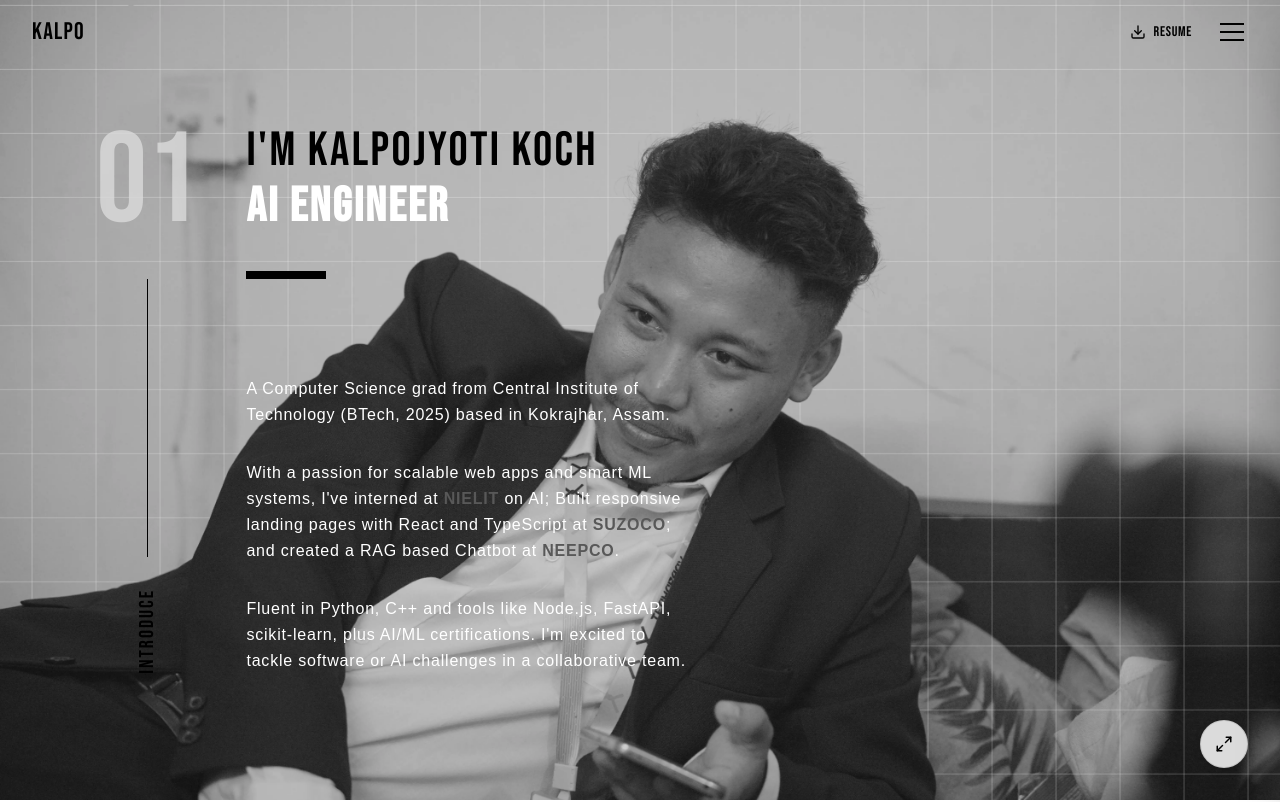
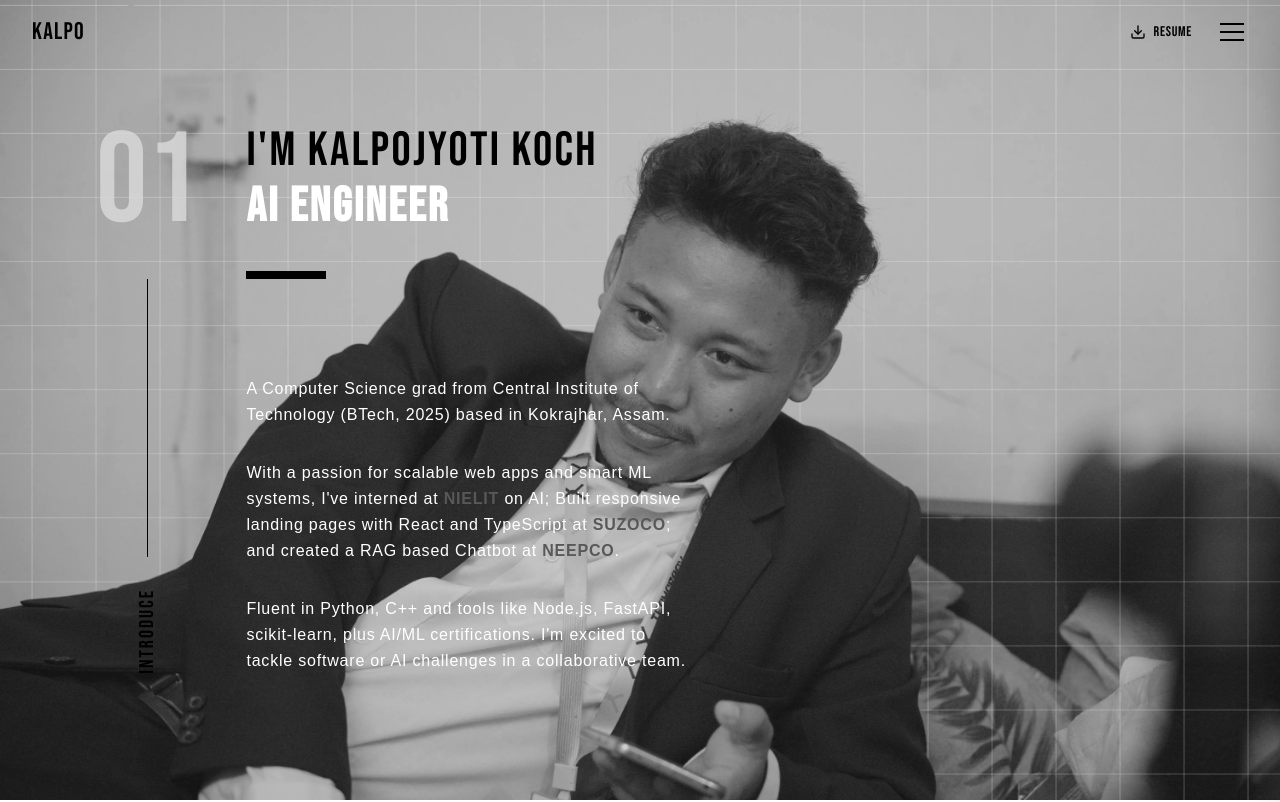
Before and after one commit to kalpokoch/MyPortfolio-25, a React (Vite) app: page / in a window 1280 px wide. Shown: the top 802 px of the page. Built offline with nearby package versions, Linux system fonts and the light colour scheme; a web font is replaced by a local one.

Commit message:
removed draggable button

```diff
--- a/src/components/Header.tsx
+++ b/src/components/Header.tsx
@@ -336,50 +336,6 @@ const Header: React.FC<HeaderProps> = ({
         </div>
       </nav>
 
-      {/* Freely Draggable Circular Fullscreen Button (desktop/tablet only) */}
-      <motion.button
-        onClick={toggleFullscreen}
-        drag
-        dragMomentum={true}
-        dragElastic={0}
-        dragTransition={{
-          power: 0.3,
-          timeConstant: 300,
-          min: 0,
-          max: Infinity
-        }}
-        whileHover={!isButtonDisabled ? { scale: 1.1 } : {}}
-        whileTap={!isButtonDisabled ? { scale: 0.95 } : {}}
-        style={{
-          x,
-          y,
-          pointerEvents: isButtonDisabled ? 'none' : 'auto'
-        }}
-        className={`hidden md:flex fixed top-0 left-0 z-[80]
-                   w-12 h-12 rounded-full
-                   bg-[#DBDBDB]
-                   border border-black/10
-                   text-black
-                   items-center justify-center
-                   transition-all duration-200
-                   shadow-[0_2px_8px_rgba(0,0,0,0.12)]
-                   ${!isButtonDisabled
-                     ? 'hover:bg-[#C5C5C5] hover:shadow-[0_4px_12px_rgba(0,0,0,0.16)] cursor-grab active:cursor-grabbing'
-                     : 'opacity-30 cursor-default'
-                   }`}
-        aria-label={isFullscreen ? 'Exit Fullscreen' : 'Enter Fullscreen'}
-        title={isButtonDisabled
-          ? 'Button disabled in header area'
-          : (isFullscreen ? 'Exit Fullscreen (Drag to move)' : 'Enter Fullscreen (Drag to move)')
-        }
-        disabled={isButtonDisabled}
-      >
-        {isFullscreen ? (
-          <Minimize2 size={18} strokeWidth={2} />
-        ) : (
-          <Maximize2 size={18} strokeWidth={2} />
-        )}
-      </motion.button>
 
       {/* Mobile bottom navigation (mobile only) */}
       <nav
```
